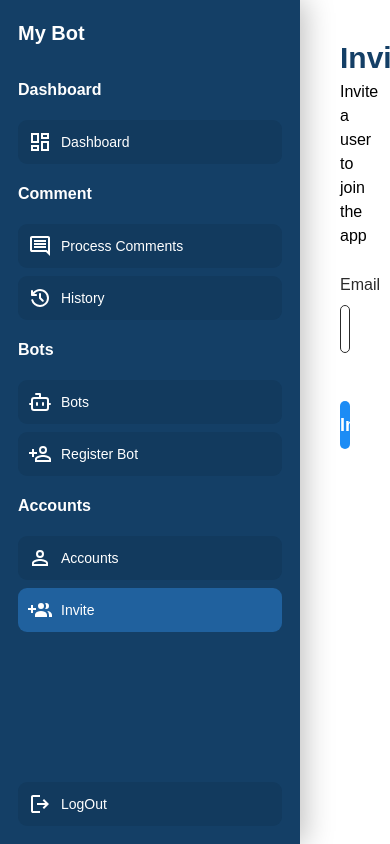
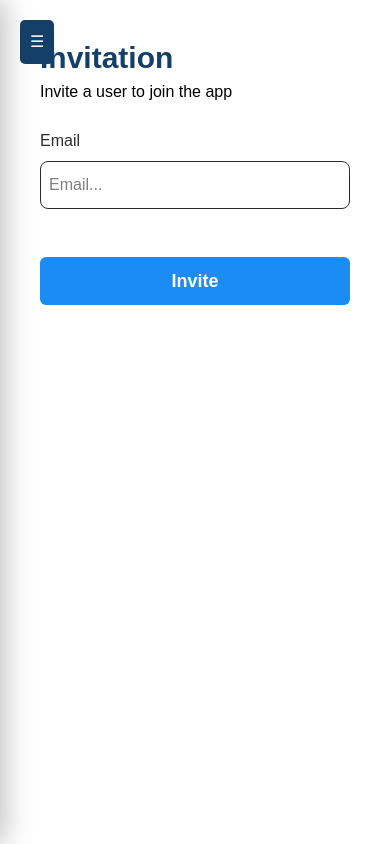
Before and after one commit to iiiikimii/frontend-bot, a React (Vite) app: page /invite in a window 390 px wide. Built offline with nearby package versions, Linux system fonts and the light colour scheme; no server answers.

Commit message:
Update Sidebar

```diff
--- a/src/components/navigation/SideBar.jsx
+++ b/src/components/navigation/SideBar.jsx
@@ -1,12 +1,47 @@
+import { useState, useEffect } from "react";
 import MenuItem from "./MenuItem";
 import "./sidebar.css";
 
 const Sidebar = () => {
+  const [isMobile, setIsMobile] = useState(window.innerWidth <= 768);
+  const [isOpen, setIsOpen] = useState(!isMobile);
+
+  useEffect(() => {
+    const handleResize = () => {
+      const mobileView = window.innerWidth <= 768;
+      setIsMobile(mobileView);
+      if (!mobileView) setIsOpen(true);
+    };
+    window.addEventListener("resize", handleResize);
+    return () => window.removeEventListener("resize", handleResize);
+  }, []);
+
   return (
+    <div>
+      {isMobile && (
+        <button
+          onClick={() => setIsOpen(!isOpen)}
+          style={{
+            position: "absolute",
+            top: 20,
+            left: 20,
+            background: "#143F66",
+            color: "white",
+            padding: "10px",
+            borderRadius: "5px",
+            cursor: "pointer",
+            zIndex: 1000,
+          }}
+        >
+          ☰
+        </button>
+      )}
+
       <div
         style={{
+          position: isMobile ? "fixed" : "relative",
           top: 0,
-        left: 0,
+          left: isOpen ? 0 : "-300px",
           display: "flex",
           flexDirection: "column",
           minWidth: "300px",
@@ -18,6 +53,7 @@ const Sidebar = () => {
           alignItems: "flex-start",
           overflowY: "scroll",
           gap: 30,
+          transition: "left 0.3s ease-in-out",
         }}
       >
         <div className="flex flex-col w-full">
@@ -31,7 +67,6 @@ const Sidebar = () => {
           >
             My Bot
           </div>
-
           <div
             style={{
               display: "flex",
@@ -42,32 +77,31 @@ const Sidebar = () => {
           >
             <p className="text-md font-semibold">Dashboard</p>
             <div className="flex flex-col gap-2">
-            <MenuItem label="Dashboard" path="/dashboard" icon=<svg xmlns="http://www.w3.org/2000/svg" width="24" height="24" viewBox="0 0 24 24"><path fill="currentColor" d="M13 9V3h8v6zM3 13V3h8v10zm10 8V11h8v10zM3 21v-6h8v6zm2-10h4V5H5zm10 8h4v-6h-4zm0-12h4V5h-4zM5 19h4v-2H5zm4-2"/></svg> />
+              <MenuItem label="Dashboard" path="/dashboard" icon={<svg xmlns="http://www.w3.org/2000/svg" width="24" height="24" viewBox="0 0 24 24"><path fill="currentColor" d="M13 9V3h8v6zM3 13V3h8v10zm10 8V11h8v10zM3 21v-6h8v6zm2-10h4V5H5zm10 8h4v-6h-4zm0-12h4V5h-4zM5 19h4v-2H5zm4-2"/></svg>} />
             </div>
-
             <p className="text-md font-semibold text-white">Comment</p>
             <div className="flex flex-col gap-2">
-            <MenuItem label="Process Comments" path="/create-comment" icon=<svg xmlns="http://www.w3.org/2000/svg" width="24" height="24" viewBox="0 0 24 24"><path fill="currentColor" d="M6 14h12v-2H6zm0-3h12V9H6zm0-3h12V6H6zm16 14l-4-4H4q-.825 0-1.412-.587T2 16V4q0-.825.588-1.412T4 2h16q.825 0 1.413.588T22 4zM4 16h14.85L20 17.125V4H4zm0 0V4z"/></svg> />
-            <MenuItem label="History" path="/history" icon=<svg xmlns="http://www.w3.org/2000/svg" width="24" height="24" viewBox="0 0 24 24"><path fill="currentColor" d="M12 21q-3.15 0-5.575-1.912T3.275 14.2q-.1-.375.15-.687t.675-.363q.4-.05.725.15t.45.6q.6 2.25 2.475 3.675T12 19q2.925 0 4.963-2.037T19 12t-2.037-4.962T12 5q-1.725 0-3.225.8T6.25 8H8q.425 0 .713.288T9 9t-.288.713T8 10H4q-.425 0-.712-.288T3 9V5q0-.425.288-.712T4 4t.713.288T5 5v1.35q1.275-1.6 3.113-2.475T12 3q1.875 0 3.513.713t2.85 1.924t1.925 2.85T21 12t-.712 3.513t-1.925 2.85t-2.85 1.925T12 21m1-9.4l2.5 2.5q.275.275.275.7t-.275.7t-.7.275t-.7-.275l-2.8-2.8q-.15-.15-.225-.337T11 11.975V8q0-.425.288-.712T12 7t.713.288T13 8z"/></svg> />
+              <MenuItem label="Process Comments" path="/create-comment" icon={<svg xmlns="http://www.w3.org/2000/svg" width="24" height="24" viewBox="0 0 24 24"><path fill="currentColor" d="M6 14h12v-2H6zm0-3h12V9H6zm0-3h12V6H6zm16 14l-4-4H4q-.825 0-1.412-.587T2 16V4q0-.825.588-1.412T4 2h16q.825 0 1.413.588T22 4zM4 16h14.85L20 17.125V4H4zm0 0V4z"/></svg>} />
+              <MenuItem label="History" path="/history" icon={<svg xmlns="http://www.w3.org/2000/svg" width="24" height="24" viewBox="0 0 24 24"><path fill="currentColor" d="M12 21q-3.15 0-5.575-1.912T3.275 14.2q-.1-.375.15-.687t.675-.363q.4-.05.725.15t.45.6q.6 2.25 2.475 3.675T12 19q2.925 0 4.963-2.037T19 12t-2.037-4.962T12 5q-1.725 0-3.225.8T6.25 8H8q.425 0 .713.288T9 9t-.288.713T8 10H4q-.425 0-.712-.288T3 9V5q0-.425.288-.712T4 4t.713.288T5 5v1.35q1.275-1.6 3.113-2.475T12 3q1.875 0 3.513.713t2.85 1.924t1.925 2.85T21 12t-.712 3.513t-1.925 2.85t-2.85 1.925T12 21"/></svg>} />
             </div>
-
             <p className="text-md font-semibold">Bots</p>
           <div className="flex flex-col gap-2">
-            <MenuItem label="Bots" path="/bots" icon=<svg xmlns="http://www.w3.org/2000/svg" width="24" height="24" viewBox="0 0 24 24"><g fill="none" stroke="currentColor" stroke-linecap="round" stroke-linejoin="round" stroke-width="2"><path d="M12 8V4H8"/><rect width="16" height="12" x="4" y="8" rx="2"/><path d="M2 14h2m16 0h2m-7-1v2m-6-2v2"/></g></svg> />
-            <MenuItem label="Register Bot" path="/registerbot" icon=<svg xmlns="http://www.w3.org/2000/svg" width="24" height="24" viewBox="0 0 24 24"><path fill="currentColor" d="M15 4a4 4 0 0 0-4 4a4 4 0 0 0 4 4a4 4 0 0 0 4-4a4 4 0 0 0-4-4m0 1.9a2.1 2.1 0 1 1 0 4.2A2.1 2.1 0 0 1 12.9 8A2.1 2.1 0 0 1 15 5.9M4 7v3H1v2h3v3h2v-3h3v-2H6V7zm11 6c-2.67 0-8 1.33-8 4v3h16v-3c0-2.67-5.33-4-8-4m0 1.9c2.97 0 6.1 1.46 6.1 2.1v1.1H8.9V17c0-.64 3.1-2.1 6.1-2.1"/></svg> />
+            <MenuItem label="Bots" path="/bots" icon={<svg xmlns="http://www.w3.org/2000/svg" width="24" height="24" viewBox="0 0 24 24"><g fill="none" stroke="currentColor" stroke-linecap="round" stroke-linejoin="round" stroke-width="2"><path d="M12 8V4H8"/><rect width="16" height="12" x="4" y="8" rx="2"/><path d="M2 14h2m16 0h2m-7-1v2m-6-2v2"/></g></svg>} />
+            <MenuItem label="Register Bot" path="/registerbot" icon={<svg xmlns="http://www.w3.org/2000/svg" width="24" height="24" viewBox="0 0 24 24"><path fill="currentColor" d="M15 4a4 4 0 0 0-4 4a4 4 0 0 0 4 4a4 4 0 0 0 4-4a4 4 0 0 0-4-4m0 1.9a2.1 2.1 0 1 1 0 4.2A2.1 2.1 0 0 1 12.9 8A2.1 2.1 0 0 1 15 5.9M4 7v3H1v2h3v3h2v-3h3v-2H6V7zm11 6c-2.67 0-8 1.33-8 4v3h16v-3c0-2.67-5.33-4-8-4m0 1.9c2.97 0 6.1 1.46 6.1 2.1v1.1H8.9V17c0-.64 3.1-2.1 6.1-2.1"/></svg>} />
           </div>
 
           <p className="text-md font-semibold">Accounts</p>
           <div className="flex flex-col gap-2">
             {/* <MenuItem label="Profile" path="/profile" icon=<svg xmlns="http://www.w3.org/2000/svg" width="24" height="24" viewBox="0 0 24 24"><g fill="currentColor" fill-rule="evenodd" clip-rule="evenodd"><path d="M16 9a4 4 0 1 1-8 0a4 4 0 0 1 8 0m-2 0a2 2 0 1 1-4 0a2 2 0 0 1 4 0"/><path d="M12 1C5.925 1 1 5.925 1 12s4.925 11 11 11s11-4.925 11-11S18.075 1 12 1M3 12c0 2.09.713 4.014 1.908 5.542A8.99 8.99 0 0 1 12.065 14a8.98 8.98 0 0 1 7.092 3.458A9 9 0 1 0 3 12m9 9a8.96 8.96 0 0 1-5.672-2.012A6.99 6.99 0 0 1 12.065 16a6.99 6.99 0 0 1 5.689 2.92A8.96 8.96 0 0 1 12 21"/></g></svg> /> */}
-            <MenuItem label="Accounts" path="/accounts" icon=<svg xmlns="http://www.w3.org/2000/svg" width="24" height="24" viewBox="0 0 24 24"><path fill="currentColor" d="M12 4a4 4 0 0 1 4 4a4 4 0 0 1-4 4a4 4 0 0 1-4-4a4 4 0 0 1 4-4m0 2a2 2 0 0 0-2 2a2 2 0 0 0 2 2a2 2 0 0 0 2-2a2 2 0 0 0-2-2m0 7c2.67 0 8 1.33 8 4v3H4v-3c0-2.67 5.33-4 8-4m0 1.9c-2.97 0-6.1 1.46-6.1 2.1v1.1h12.2V17c0-.64-3.13-2.1-6.1-2.1"/></svg> />
-            <MenuItem label="Invite" path="/invite" icon=<svg xmlns="http://www.w3.org/2000/svg" width="24" height="24" viewBox="0 0 24 24"><path fill="currentColor" d="M19 17v2H7v-2s0-4 6-4s6 4 6 4m-3-9a3 3 0 1 0-3 3a3 3 0 0 0 3-3m3.2 5.06A5.6 5.6 0 0 1 21 17v2h3v-2s0-3.45-4.8-3.94M18 5a2.9 2.9 0 0 0-.89.14a5 5 0 0 1 0 5.72A2.9 2.9 0 0 0 18 11a3 3 0 0 0 0-6M8 10H5V7H3v3H0v2h3v3h2v-3h3Z"/></svg>/>
+            <MenuItem label="Accounts" path="/accounts" icon={<svg xmlns="http://www.w3.org/2000/svg" width="24" height="24" viewBox="0 0 24 24"><path fill="currentColor" d="M12 4a4 4 0 0 1 4 4a4 4 0 0 1-4 4a4 4 0 0 1-4-4a4 4 0 0 1 4-4m0 2a2 2 0 0 0-2 2a2 2 0 0 0 2 2a2 2 0 0 0 2-2a2 2 0 0 0-2-2m0 7c2.67 0 8 1.33 8 4v3H4v-3c0-2.67 5.33-4 8-4m0 1.9c-2.97 0-6.1 1.46-6.1 2.1v1.1h12.2V17c0-.64-3.13-2.1-6.1-2.1"/></svg>} />
+            <MenuItem label="Invite" path="/invite" icon={<svg xmlns="http://www.w3.org/2000/svg" width="24" height="24" viewBox="0 0 24 24"><path fill="currentColor" d="M19 17v2H7v-2s0-4 6-4s6 4 6 4m-3-9a3 3 0 1 0-3 3a3 3 0 0 0 3-3m3.2 5.06A5.6 5.6 0 0 1 21 17v2h3v-2s0-3.45-4.8-3.94M18 5a2.9 2.9 0 0 0-.89.14a5 5 0 0 1 0 5.72A2.9 2.9 0 0 0 18 11a3 3 0 0 0 0-6M8 10H5V7H3v3H0v2h3v3h2v-3h3Z"/></svg>}/>
           </div>
         </div>
       </div>
 
       {/* Logout */}
-      <MenuItem label="LogOut" path="/logout" icon=<svg xmlns="http://www.w3.org/2000/svg" width="24" height="24" viewBox="0 0 24 24"><path fill="#fff" d="M5 21q-.825 0-1.412-.587T3 19V5q0-.825.588-1.412T5 3h7v2H5v14h7v2zm11-4l-1.375-1.45l2.55-2.55H9v-2h8.175l-2.55-2.55L16 7l5 5z"/></svg>/>
+      <MenuItem label="LogOut" path="/logout" icon={<svg xmlns="http://www.w3.org/2000/svg" width="24" height="24" viewBox="0 0 24 24"><path fill="#fff" d="M5 21q-.825 0-1.412-.587T3 19V5q0-.825.588-1.412T5 3h7v2H5v14h7v2zm11-4l-1.375-1.45l2.55-2.55H9v-2h8.175l-2.55-2.55L16 7l5 5z"/></svg>}/>
+    </div>
   </div>
   );
 };
```
Lines whose indentation alone changed are shown as unchanged.
